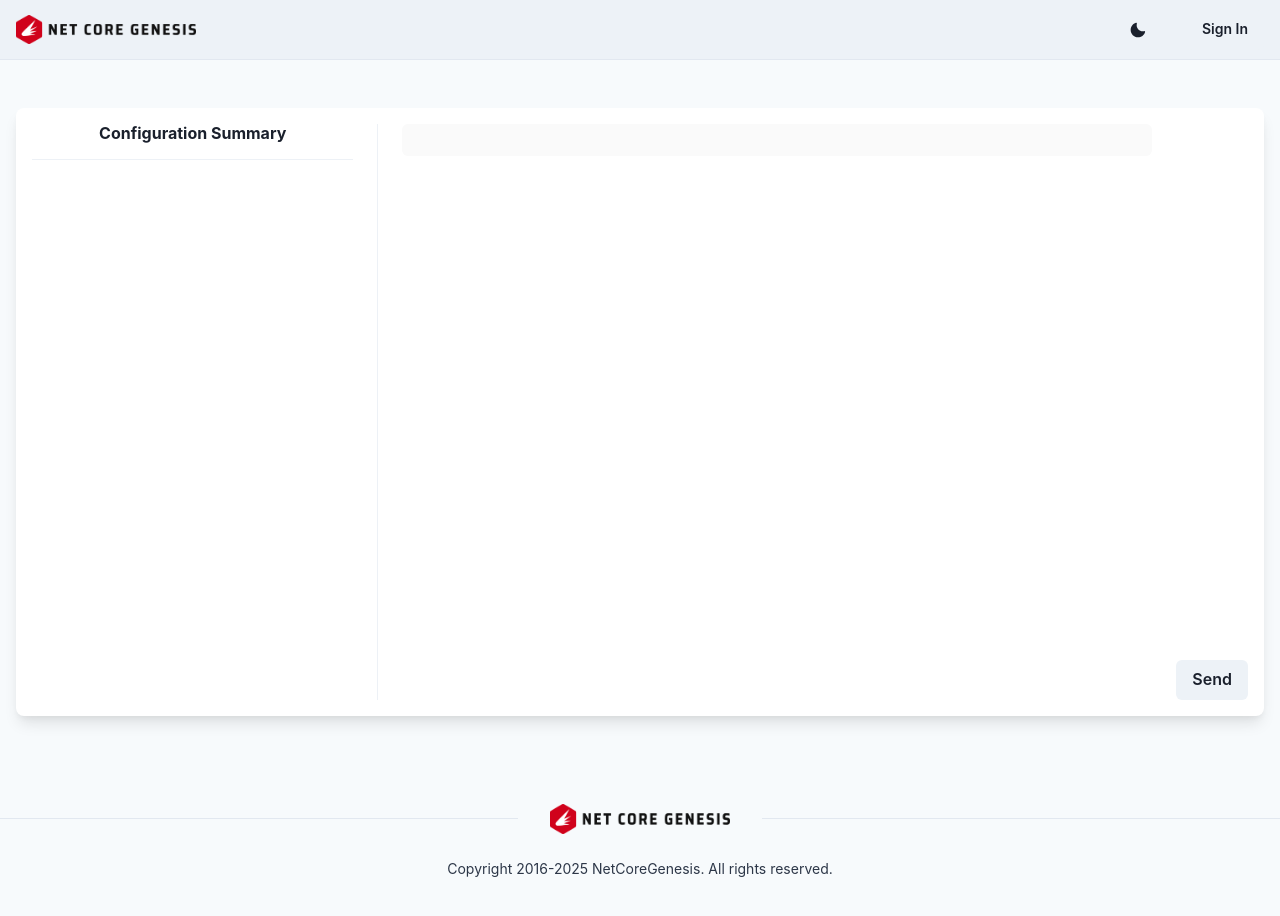
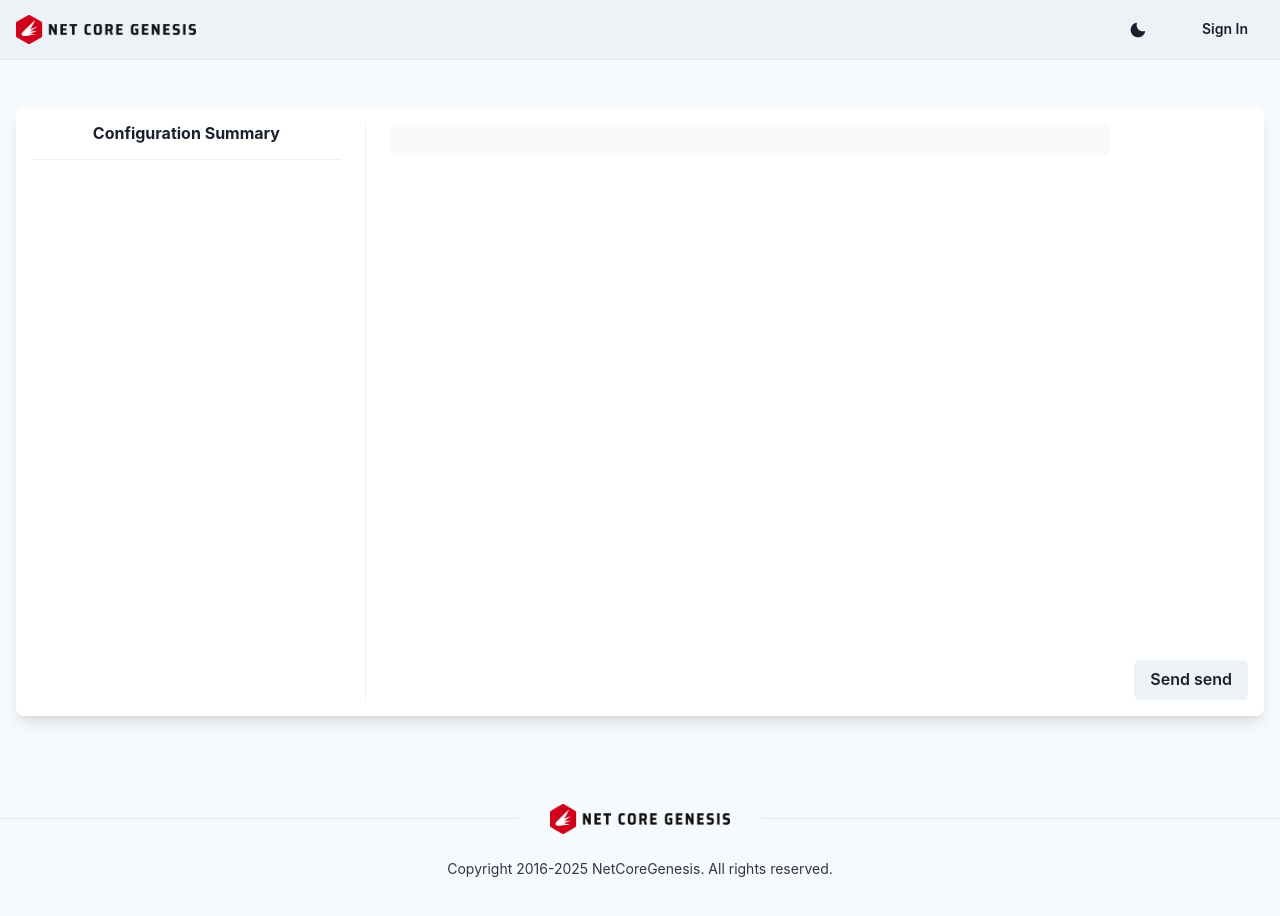
Before and after one commit to ahmetizgi84/genesis-ui, a React (Create React App) app: page /create in a window 1280 px wide. Shown: the top 916 px of the page. Built offline with nearby package versions, Linux system fonts and the light colour scheme.

Commit message:
Change button text from 'Send' to 'Send send'

```diff
--- a/src/pages/create.tsx
+++ b/src/pages/create.tsx
@@ -55,7 +55,7 @@ const Create = () => {
               </Stack>
               <Flex alignItems="flex-end">
                 <Button isLoading={loading} disabled={loading} onClick={getDataFromSocket}>
-                  Send
+                  Send send
                 </Button>
               </Flex>
             </Flex>
```
